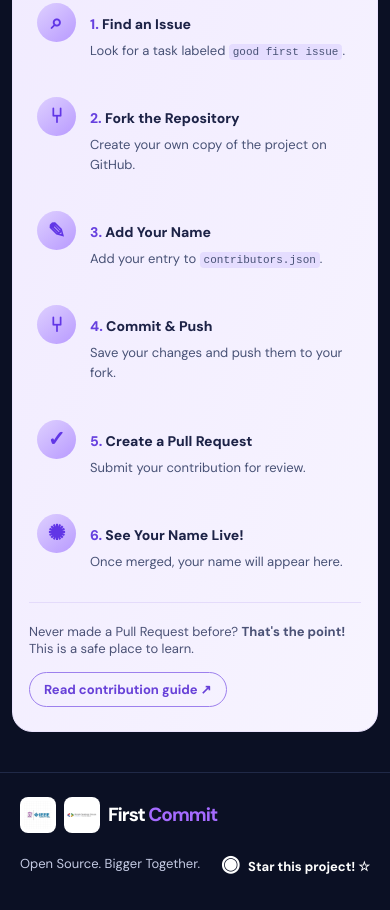
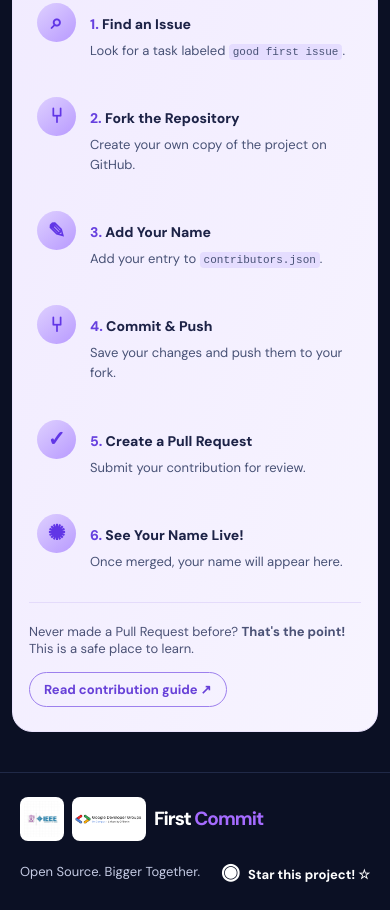
Before and after one commit to ddennis18/first-commit, a plain HTML site: page index.html in a window 390 px wide. Shown: the part 965-1875 px from the top of the page. Drawn offline with Linux system fonts and the light colour scheme.

Commit message:
adjustments to the layout and styling of the homepage to improve user experience and visual appeal.

```diff
--- a/index.html
+++ b/index.html
@@ -13,8 +13,8 @@
 <body>
   <header class="topbar">
     <a class="brand" href="#home" aria-label="IEEE UNIBEN and First Commit home">
-      <img class="ieee-logo" src="images/ieee-uniben-logo.jpeg" alt="IEEE UNIBEN logo" />
-      <img class="gdgoc-logo" src="images/gdgoc-logo.png" alt="Google Developer Groups on Campus logo" />
+      <img class="ieee-logo" src="./images/ieee-uniben-logo.jpeg" alt="IEEE UNIBEN logo" width="640" height="640" />
+      <img class="gdgoc-logo" src="./images/gdgoc-logo.png" alt="Google Developer Groups on Campus logo" width="1900" height="272" />
       <span class="brand-mark">&lt;/&gt;</span>
       <span>First <b>Commit</b></span>
     </a>
@@ -80,8 +80,8 @@
 
   <footer id="about">
     <a class="brand footer-brand" href="#home">
-      <img class="ieee-logo" src="images/ieee-uniben-logo.jpeg" alt="IEEE UNIBEN logo" />
-      <img class="gdgoc-logo" src="images/gdgoc-logo.png" alt="Google Developer Groups on Campus logo" />
+      <img class="ieee-logo" src="./images/ieee-uniben-logo.jpeg" alt="IEEE UNIBEN logo" width="640" height="640" />
+      <img class="gdgoc-logo" src="./images/gdgoc-logo.png" alt="Google Developer Groups on Campus logo" width="1900" height="272" />
       <span class="brand-mark">&lt;/&gt;</span><span>First <b>Commit</b></span>
     </a>
     <div class="footer-tagline">Open Source. Bigger Together.</div>
--- a/style.css
+++ b/style.css
@@ -39,8 +39,9 @@ html{scroll-padding-top:96px}
 .contribute-bottom{margin-top:28px;padding-top:24px}
 footer{min-height:104px;padding:28px clamp(24px,5vw,72px);gap:24px}
 
-.ieee-logo,.gdgoc-logo{width:46px;height:46px;object-fit:contain;border-radius:8px;background:#fff}
-.gdgoc-logo{padding:3px}
+.ieee-logo{width:46px;height:46px;object-fit:contain;border-radius:8px;background:#fff}
+.gdgoc-logo{width:82px;height:46px;object-fit:contain;border-radius:8px;background:#fff;padding:4px}
+.footer-brand{gap:12px}
 
 @media(max-width:1100px){
   .topbar{padding-inline:28px}
@@ -57,7 +58,7 @@ footer{min-height:104px;padding:28px clamp(24px,5vw,72px);gap:24px}
   .brand{gap:8px}
   .brand-mark{font-size:30px}
   .ieee-logo{width:40px;height:40px}
-  .gdgoc-logo{width:40px;height:40px}
+  .gdgoc-logo{width:68px;height:40px}
   .hero{min-height:390px;padding:48px 24px}
   .hero h1{margin-bottom:18px}
   .hero-copy p{margin-bottom:24px}
@@ -79,10 +80,23 @@ footer{min-height:104px;padding:28px clamp(24px,5vw,72px);gap:24px}
   .brand{font-size:19px}
   .brand-mark{display:none}
   .ieee-logo{width:36px;height:36px}
-  .gdgoc-logo{width:36px;height:36px}
+  .gdgoc-logo{width:58px;height:36px}
   .hero{padding-inline:20px}
   .hero h1{font-size:43px}
   .contributors-section{padding-inline:16px}
   .contributor-card{padding:13px}
   .how-section{margin-inline:12px;padding-inline:16px}
 }
+
+.footer-brand .ieee-logo{width:58px;height:58px;flex-shrink:0}
+.footer-brand .gdgoc-logo{width:104px;height:58px;flex-shrink:0;padding:3px}
+
+@media(max-width:760px){
+  .footer-brand .ieee-logo{width:48px;height:48px}
+  .footer-brand .gdgoc-logo{width:82px;height:48px}
+}
+
+@media(max-width:420px){
+  .footer-brand .ieee-logo{width:44px;height:44px}
+  .footer-brand .gdgoc-logo{width:74px;height:44px}
+}
```
